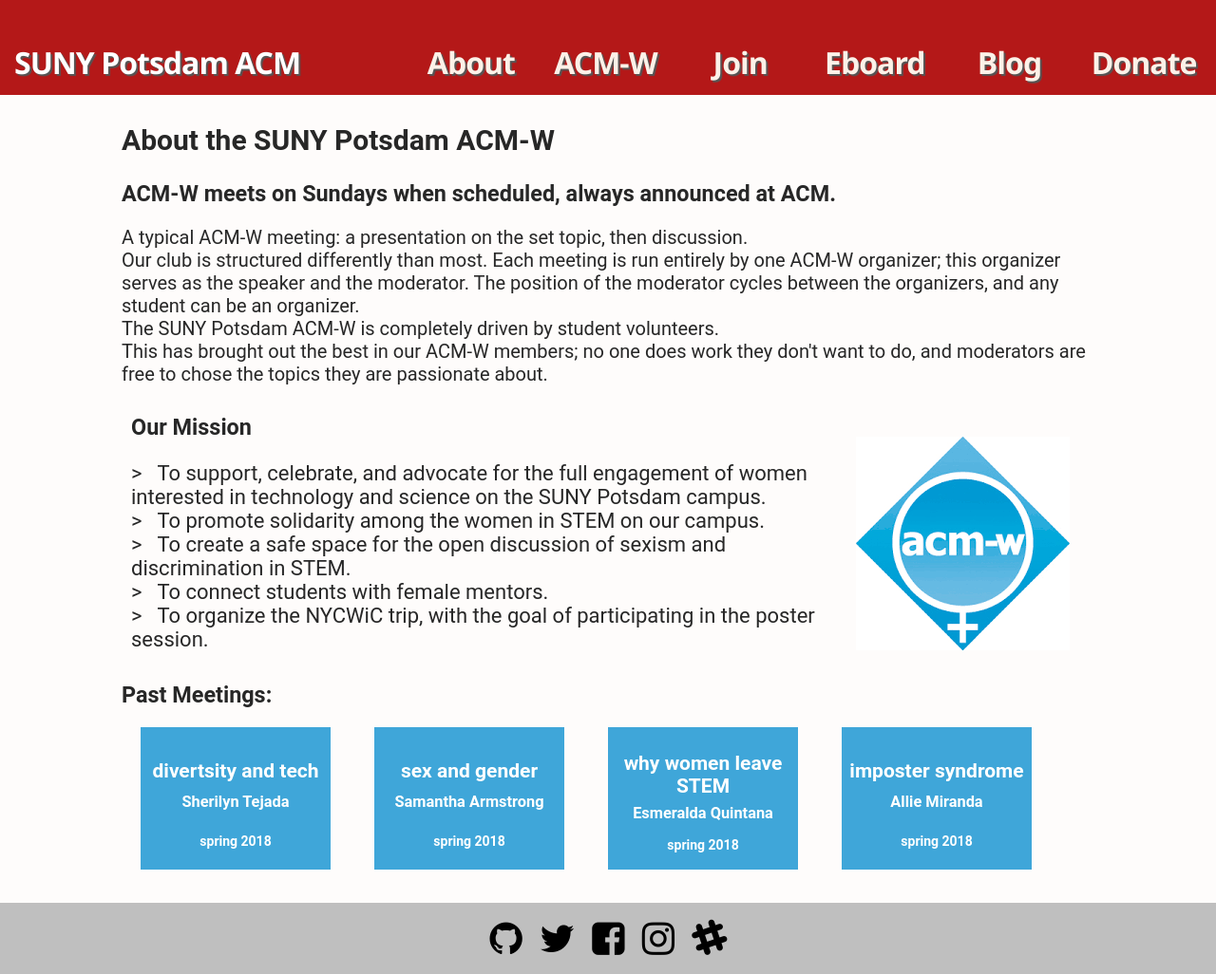
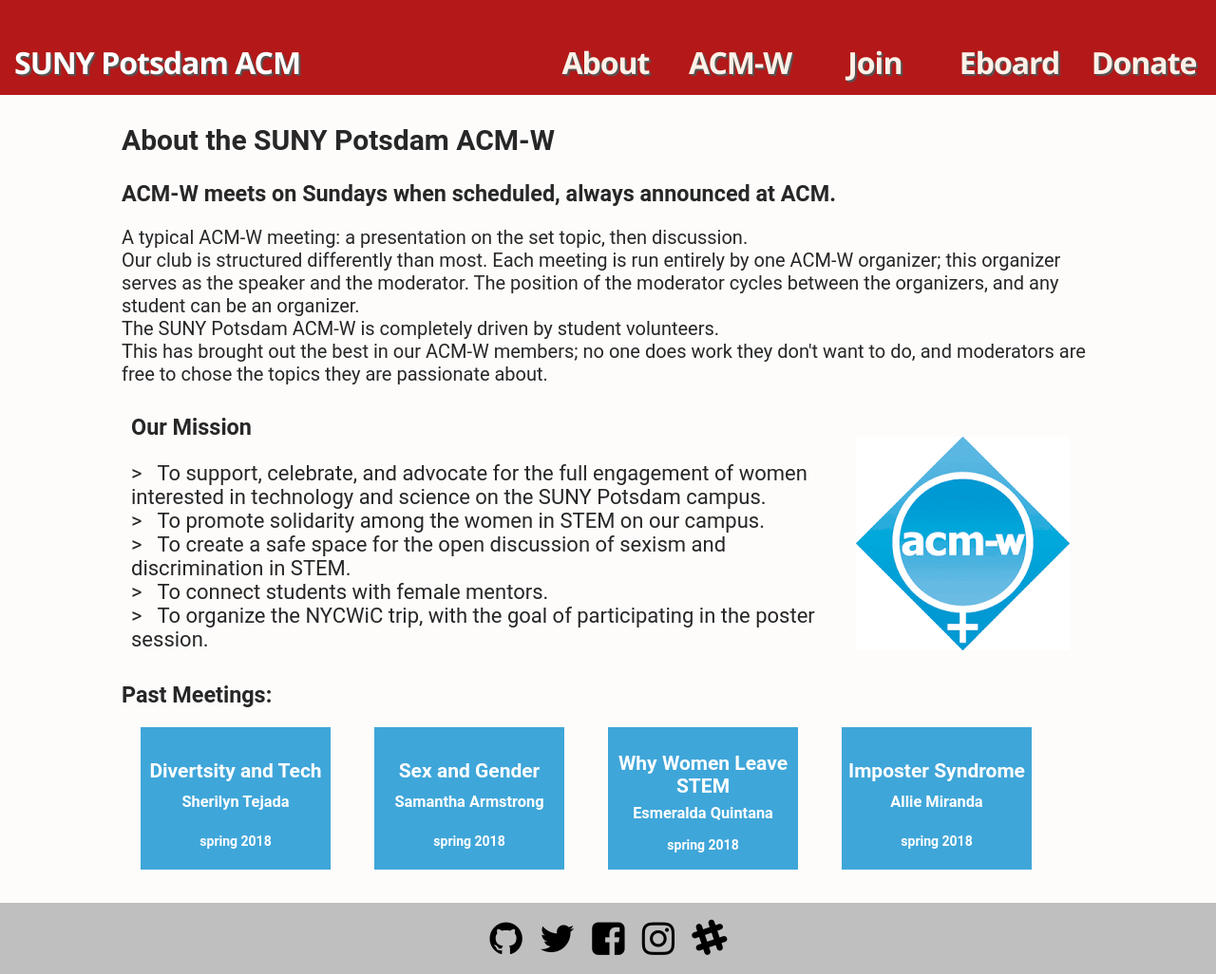
Before and after one commit to armstrsl200/potsdamacm, a Jekyll site: the page built from _pages/acmw.html, in a window 1280 px wide. Shown: the whole page at 95% size. Built offline with Jekyll 4.4.1, drawn with Linux system fonts in a browser that asks for light colours.

Commit message:
put distasteful styling on the ACM-W cards

```diff
--- a/_layouts/default.html
+++ b/_layouts/default.html
@@ -14,11 +14,11 @@
   <header>
     <a href="/" class="title" style="color:white;">SUNY Potsdam ACM</a>
     <!-- UNFINISHED. update the classes, then make the changes to the css... -->
-    <a href="/about" style="grid-column: -7;">About</a>
-    <a href="/acmw" style="grid-column: -6;">ACM-W</a>
-    <a href="/join" style="grid-column: -5;">Join</a>
-    <a href="/org" style="grid-column: -4;">Eboard</a>
-    <a href="/blog" style="grid-column: -3;">Blog</a>
+    <a href="/about" style="grid-column: -6;">About</a>
+    <a href="/acmw" style="grid-column: -5;">ACM-W</a>
+    <a href="/join" style="grid-column: -4;">Join</a>
+    <a href="/org" style="grid-column: -3;">Eboard</a>
+    <!-- <a href="/blog" style="grid-column: -3;">Blog</a> -->
     <a href="/donate" style="grid-column: -2;">Donate</a>
   </header>
 
--- a/_pages/acmw.html
+++ b/_pages/acmw.html
@@ -29,25 +29,26 @@ permalink: "/acmw/"
     <h3>Past Meetings:</h3>
     <div class="acm-cards" style="margin: 20px; padding-bottom: 15px;">
       <div class="card">
-        <h2>divertsity and tech</h2>
+        <h2>Divertsity and Tech</h2>
         <h3>Sherilyn Tejada</h3>
         <h4>spring 2018</h4>
       </div>
       <div class="card">
-        <h2>sex and gender</h2>
+        <h2>Sex and Gender</h2>
         <h3>Samantha Armstrong</h3>
         <h4>spring 2018</h4>
       </div>
       <div class="card">
-        <h2>why women leave STEM</h2>
+        <h2>Why Women Leave STEM</h2>
         <h3>Esmeralda Quintana</h3>
         <h4>spring 2018</h4>
       </div>
       <div class="card">
-        <h2>imposter syndrome</h2>
+        <h2>Imposter Syndrome</h2>
         <h3>Allie Miranda</h3>
         <h4>spring 2018</h4>
       </div>
+
     </div>
   </div>
 
--- a/_pages/org.html
+++ b/_pages/org.html
@@ -39,6 +39,7 @@ permalink: "/org/"
       <div class="person" style="margin: 0;">
         <p><span style="font-weight: bold;">Comptroller</span> <br>
         <span style="font-size: 1.1em;">Eric Zair</span></p>
+        <!-- <div class="div"><img src="/assets/images/eboard/2017/sushi.jpeg" alt=""></div> -->
         <div class="div"><img src="/assets/images/eboard/2017/eric-zair.jpg" alt=""></div>
       </div>
       <div class="person" style="margin: 0;">
```
Also changed, not shown: _posts/2018-04-07-jekyll-test-post.md (+1 -1 lines), _pages/blog.html (renamed from _pages/blog.md), assets/images/eboard/2017/sushi.jpeg (added).
